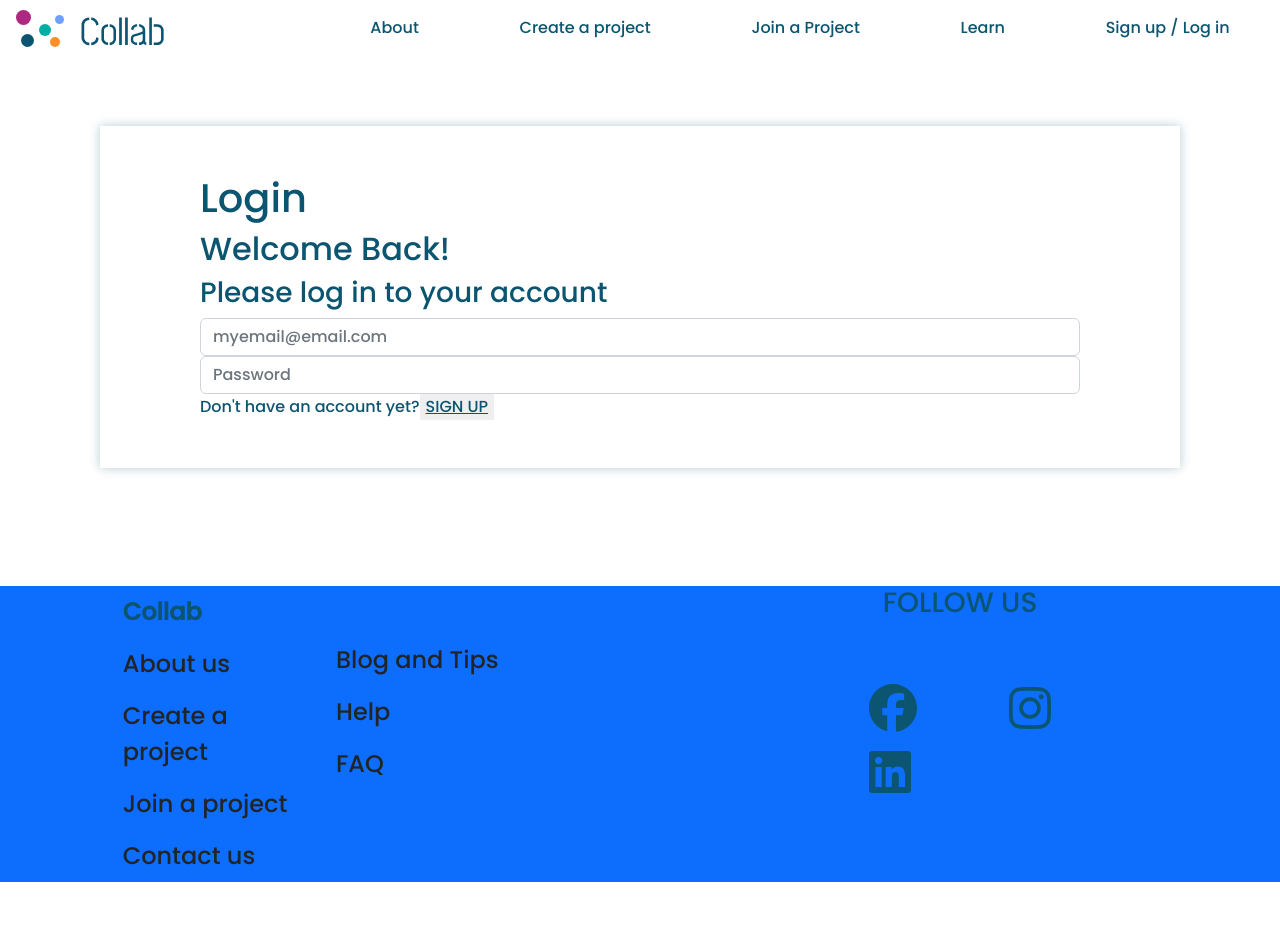
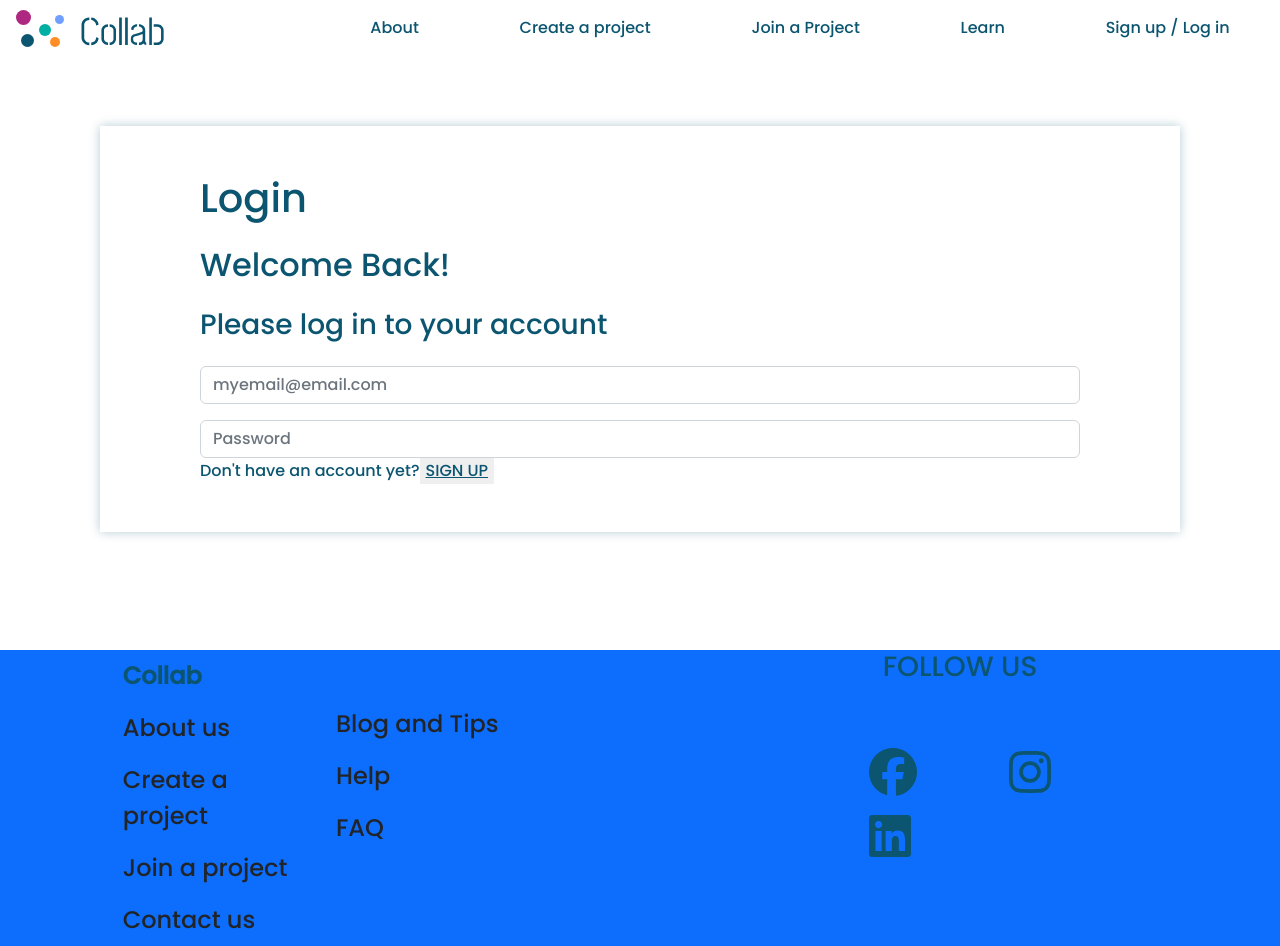
Before and after one commit to Alef5750/Collab, a React (Create React App) app: page /login in a window 1280 px wide. Before the commit the page ends 882 px from the top, so only its background shows below. Built offline with nearby package versions, Linux system fonts and the light colour scheme.

Commit message:
spacing between fields

```diff
--- a/src/components/SignupOrLogin.jsx
+++ b/src/components/SignupOrLogin.jsx
@@ -35,7 +35,7 @@ const Titles = ({ view }) => {
   return (
     <div>
       <h1>{title}</h1>
-      <h2>{subtitle}</h2>
+      <h2 className="my-4">{subtitle}</h2>
       <h3>{directions}</h3>
     </div>
   );
@@ -87,7 +87,7 @@ const SignupOrLoginForm = ({ view }) => {
             return (
               <input
                 type={field.type}
-                className="form-control"
+                className="form-control mt-3"
                 placeholder={field.placeholder}
                 aria-label={field.label}
                 value={field.value}
```
